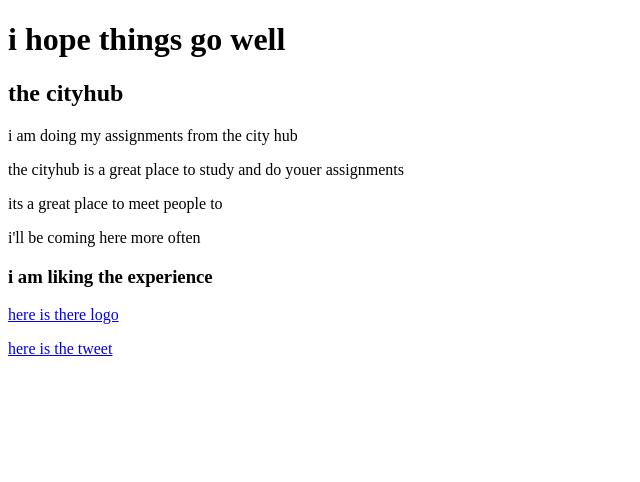
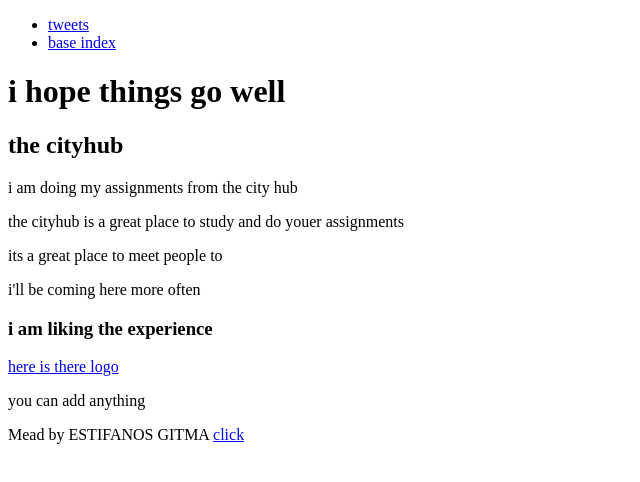
Before and after one commit to Estif-Gi/My_First_Portfolio, a plain HTML site: page html_basic/index.html in a window 1280 px wide. Shown: the whole page, without its empty margins (0-640 px from the left). Drawn offline with Linux system fonts and the light colour scheme.

Commit message:
commiting for the 3rd task

```diff
--- a/html_basic/index.html
+++ b/html_basic/index.html
@@ -5,6 +5,13 @@
         <title>this is my first portfolio</title>
     </head>
     <body>
+        <header>
+            <ul>
+                <li><a href="file:///C:/Users/Administrator/Desktop/exp/New%20folder/My_First_Portfolio/html_basic/tweets.html">tweets</a></li>
+                <li><a href="file:///C:/Users/Administrator/Desktop/exp/New%20folder/My_First_Portfolio/html_basic/base_index.html">base index</a></li>
+            </ul>
+        </header>
+        <mean>
         <h1>i hope things go well</h1>
         <h2>the cityhub</h2>
         <p>i am doing my assignments from the city hub</p>
@@ -14,6 +21,13 @@
         <h3>i am liking the experience</h3>
         <a href="https://i.ibb.co/gTDZZT8/ALX-Logo-07.png">here is there logo</a>
         <br>
-        <p><a href="file:///C:/Users/Administrator/Desktop/exp/New%20folder/My_First_Portfolio/html_basic/tweets.html">here is the tweet</a></p>
+        </mean>
+        <aside>
+            <p>you can add anything</p>
+        </aside>
+        <footer>
+            <p>Mead by ESTIFANOS GITMA <a href="https://yt3.ggpht.com/yti/ANjgQV-611kgB-HXuzEvP44y26MqSeRbVgoz_P6HYU0zc0W-=s108-c-k-c0x00ffffff-no-rj">click</a></p>
+        </footer>
+
     </body>
 </html>
```
Also changed, not shown: html_basic/base_index.html (+10 -0 lines), html_basic/tweets.html (+15 -2 lines).
